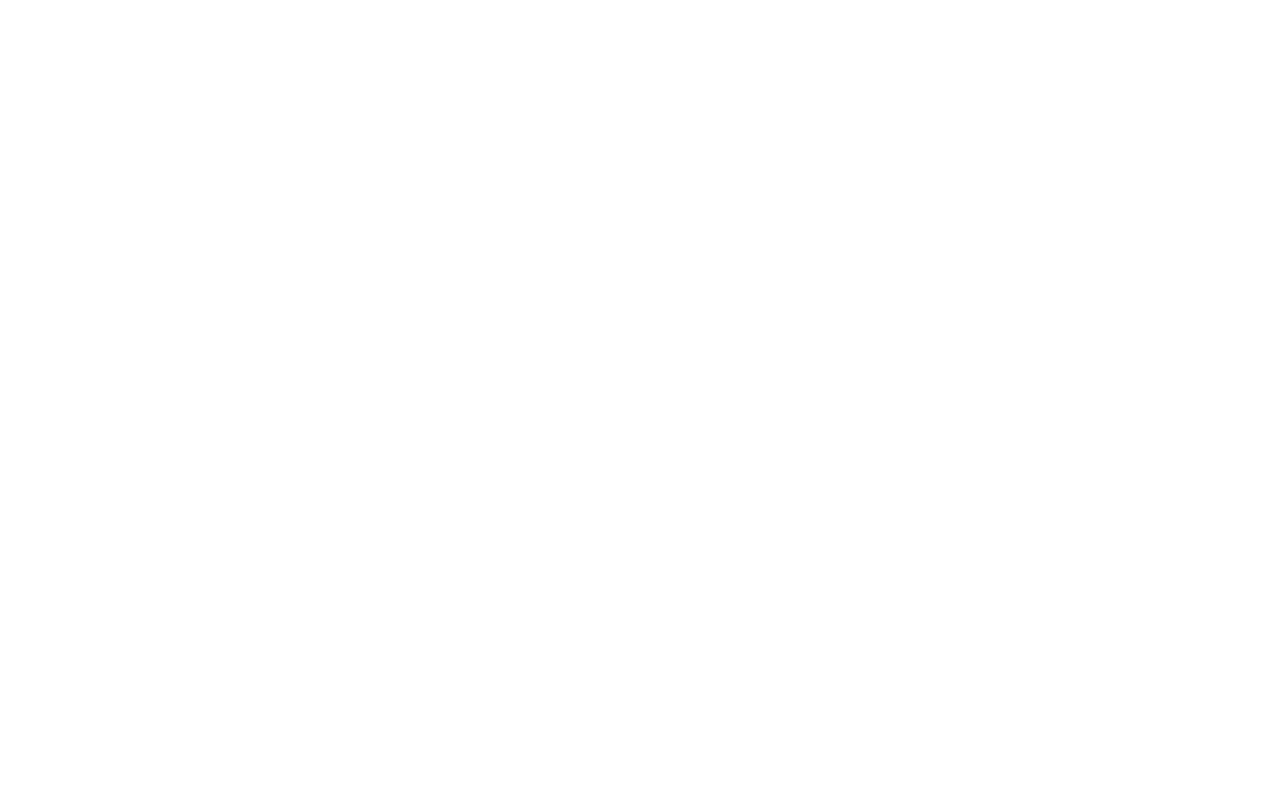
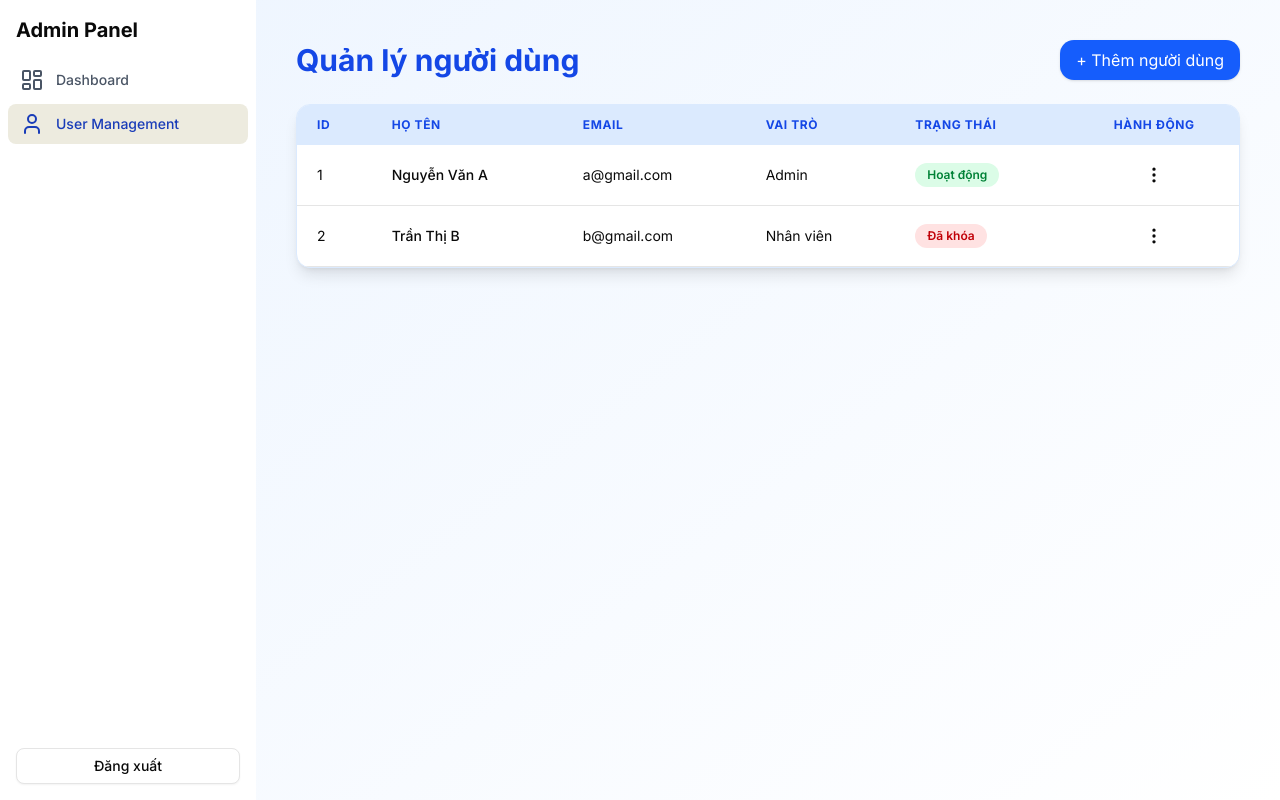
Before and after one commit to khanhduy123456/SWP_391_Blood_DNA_Test, a React (Vite) app: page /users in a window 1280 px wide. Before the commit this address had no page. Built offline with nearby package versions, Linux system fonts and the light colour scheme.

Commit message:
Add Admin UI

```diff
--- a/src/app/router/Router.tsx
+++ b/src/app/router/Router.tsx
@@ -1,3 +1,4 @@
+// src/app/AppRouter.tsx
 import {
   BrowserRouter as Router,
   Routes,
@@ -10,26 +11,33 @@ import Home from '@/pages/Home';
 import Login from '@/features/auth/pages/Login';
 import Register from '@/features/auth/pages/Register';
 import NotFound from '@/features/home/notFound';
+import Dashboard from '@/features/admin/pages/dashboard';
+import UserManagement from '@/features/admin/pages/userManager';
+import AdminLayout from '@/features/admin/adminLayout';
 
 
 export const AppRouter = () => {
+  const userRole = 'Admin';
+
   return (
     <Router>
       <Routes>
-        {/* router auth */}
+        {/* Public Routes */}
         <Route path={routes.home} element={<Home />} />
         <Route path="/login" element={<Login />} />
         <Route path="/register" element={<Register />} />
-
         <Route path="/notfound" element={<NotFound />} />
 
+        {/* Protected Routes */}
+        <Route element={<ProtectedRoute />}>
+          <Route element={<AdminLayout role={userRole} />}>
+            <Route path="/dashboard" element={<Dashboard />} />
+            <Route path="/users" element={<UserManagement />} />
+          </Route>
+        </Route>
 
-        <Route element={<ProtectedRoute />}>
-        {/* dành cho các role ngoài guest */}
-
-          {/* <Route path={routes.adminDashboard} element={<AdminDashboard />} /> */}
-
-        </Route>
+        {/* Catch all */}
+        <Route path="*" element={<NotFound />} />
       </Routes>
     </Router>
   );
--- /dev/null
+++ b/src/features/admin/adminLayout.tsx
@@ -0,0 +1,15 @@
+import { Outlet } from 'react-router-dom';
+import Sidebar from './components/navBar';
+
+const AdminLayout = ({ role }: { role: string }) => {
+  return (
+    <div className="flex">
+      <Sidebar role={role} />
+      <main className="flex-1">
+        <Outlet />
+      </main>
+    </div>
+  );
+};
+
+export default AdminLayout;
--- /dev/null
+++ b/src/features/admin/components/navBar.tsx
@@ -0,0 +1,87 @@
+// components/Sidebar.tsx
+import { Button } from "@/shared/ui/button";
+import {
+    LayoutDashboard,
+  User,
+} from "lucide-react";
+import { NavLink, useLocation } from "react-router-dom";
+
+
+interface NavItem {
+  name: string;
+  href: string;
+  icon: React.ReactNode;
+  position: "top" | "bottom";
+}
+
+interface SidebarProps {
+  role: string;
+}
+
+const Sidebar = ({ role }: SidebarProps) => {
+  const location = useLocation();
+  const pathname = location.pathname;
+  const size = 24;
+
+  const isNavItemActive = (currentPath: string, nav: string) => {
+    return currentPath.includes(nav);
+  };
+
+  const navItems: NavItem[] = (() => {
+    if (role === "Admin") {
+      return [
+        {
+          name: "Dashboard",
+          href: "/dashboard",
+          icon: <LayoutDashboard size={size} />,
+          position: "top",
+        },
+        {
+          name: "User Management",
+          href: "/users",
+          icon: <User size={size} />,
+          position: "top",
+        },
+
+      ];
+    }
+    return [];
+  })();
+
+  return (
+    <aside className="w-64 h-screen bg-white shadow-md flex flex-col justify-between">
+      <div>
+        <div className="p-4 text-xl font-bold">Admin Panel</div>
+        <nav className="space-y-1 px-2">
+          {navItems.map((item) => {
+            const active = isNavItemActive(pathname, item.href);
+            return (
+              <NavLink
+                key={item.name}
+                to={item.href}
+                className={({ isActive }) =>
+                  `flex items-center gap-3 rounded-md px-3 py-2 text-sm font-medium transition-colors ${
+                    active || isActive
+                      ? "bg-[#EDEBDF] text-blue-800 font-bold"
+                      : "text-gray-600 hover:bg-gray-100 hover:text-blue-700"
+                  }`
+                }
+              >
+                {item.icon}
+                {item.name}
+              </NavLink>
+            );
+          })}
+        </nav>
+      </div>
+
+      <div className="p-4">
+        <Button variant="outline" className="w-full">
+          Đăng xuất
+        </Button>
+      </div>
+    </aside>
+  );
+};
+
+export default Sidebar;
--- /dev/null
+++ b/src/features/admin/pages/dashboard.tsx
@@ -0,0 +1,8 @@
+
+function Dashboard() {
+  return (
+    <div>Dashboard</div>
+  )
+}
+
+export default Dashboard;
--- /dev/null
+++ b/src/features/admin/pages/userManager.tsx
@@ -0,0 +1,123 @@
+import { useState } from 'react';
+import { MoreVertical, Pencil, Lock, Unlock } from 'lucide-react';
+import type { User } from '../types/user';
+
+const initialUsers: User[] = [
+  { id: 1, name: 'Nguyễn Văn A', email: 'a@gmail.com', role: 'Admin', status: 'Hoạt động' },
+  { id: 2, name: 'Trần Thị B', email: 'b@gmail.com', role: 'Nhân viên', status: 'Đã khóa' },
+];
+
+function UserManagement() {
+  const [users, setUsers] = useState<User[]>(initialUsers);
+  const [openMenuId, setOpenMenuId] = useState<number | null>(null);
+
+  const toggleUserStatus = (id: number) => {
+    setUsers((prev) =>
+      prev.map((user) =>
+        user.id === id
+          ? {
+              ...user,
+              status: user.status === 'Hoạt động' ? 'Đã khóa' : 'Hoạt động',
+            }
+          : user
+      )
+    );
+    setOpenMenuId(null);
+  };
+
+  return (
+    <div className="p-10 bg-gradient-to-br from-blue-50 to-white min-h-screen">
+      <div className="max-w-6xl mx-auto">
+        <div className="flex justify-between items-center mb-6">
+          <h2 className="text-3xl font-bold text-blue-700">Quản lý người dùng</h2>
+          <button className="flex items-center gap-2 px-4 py-2 bg-blue-600 text-white rounded-xl hover:bg-blue-700 shadow transition">
+            + Thêm người dùng
+          </button>
+        </div>
+
+        <div className="overflow-x-auto relative z-0 rounded-xl shadow-lg border border-blue-100 bg-white">
+          <table className="min-w-full text-sm text-left relative z-0">
+            <thead>
+              <tr className="bg-blue-100 text-blue-700 uppercase text-xs tracking-wider">
+                <th className="py-3 px-5">ID</th>
+                <th className="py-3 px-5">Họ tên</th>
+                <th className="py-3 px-5">Email</th>
+                <th className="py-3 px-5">Vai trò</th>
+                <th className="py-3 px-5">Trạng thái</th>
+                <th className="py-3 px-5 text-center">Hành động</th>
+              </tr>
+            </thead>
+            <tbody>
+              {users.map((user) => (
+                <tr key={user.id} className="border-b hover:bg-blue-50 transition relative">
+                  <td className="py-3 px-5">{user.id}</td>
+                  <td className="py-3 px-5 font-medium">{user.name}</td>
+                  <td className="py-3 px-5">{user.email}</td>
+                  <td className="py-3 px-5">{user.role}</td>
+                  <td className="py-3 px-5">
+                    <span className={`inline-block px-3 py-1 text-xs font-semibold rounded-full
+                      ${user.status === 'Hoạt động'
+                        ? 'bg-green-100 text-green-700'
+                        : 'bg-red-100 text-red-700'}`}>
+                      {user.status}
+                    </span>
+                  </td>
+                  <td className="py-3 px-5 text-center relative">
+                    <button
+                      className="p-2 hover:bg-blue-100 rounded-full"
+                      onClick={() =>
+                        setOpenMenuId(openMenuId === user.id ? null : user.id)
+                      }
+                    >
+                      <MoreVertical size={20} />
+                    </button>
+
+                    {openMenuId === user.id && (
+                      <div className="absolute right-5 z-10 mt-1 w-48 bg-white border border-gray-200 rounded-lg shadow-lg">
+                        <button
+                          onClick={() => {
+                            alert(`Chỉnh sửa: ${user.name}`);
+                            setOpenMenuId(null);
+                          }}
+                          className="w-full flex items-center gap-2 px-4 py-2 hover:bg-gray-100 text-sm"
+                        >
+                          <Pencil size={16} />
+                          Chỉnh sửa tài khoản
+                        </button>
+                        <button
+                          onClick={() => toggleUserStatus(user.id)}
+                          className="w-full flex items-center gap-2 px-4 py-2 hover:bg-gray-100 text-sm"
+                        >
+                          {user.status === 'Hoạt động' ? (
+                            <>
+                              <Lock size={16} />
+                              Khóa tài khoản
+                            </>
+                          ) : (
+                            <>
+                              <Unlock size={16} />
+                              Mở khóa tài khoản
+                            </>
+                          )}
+                        </button>
+                      </div>
+                    )}
+                  </td>
+                </tr>
+              ))}
+              {users.length === 0 && (
+                <tr>
+                  <td colSpan={6} className="text-center py-6 text-gray-500">
+                    Không có người dùng nào.
+                  </td>
+                </tr>
+              )}
+            </tbody>
+          </table>
+        </div>
+      </div>
+    </div>
+  );
+}
+
+export default UserManagement;
--- /dev/null
+++ b/src/features/admin/types/user.ts
@@ -0,0 +1,7 @@
+export interface User {
+  id: number;
+  name: string;
+  email: string;
+  role: string;
+  status: string;
+}
```
